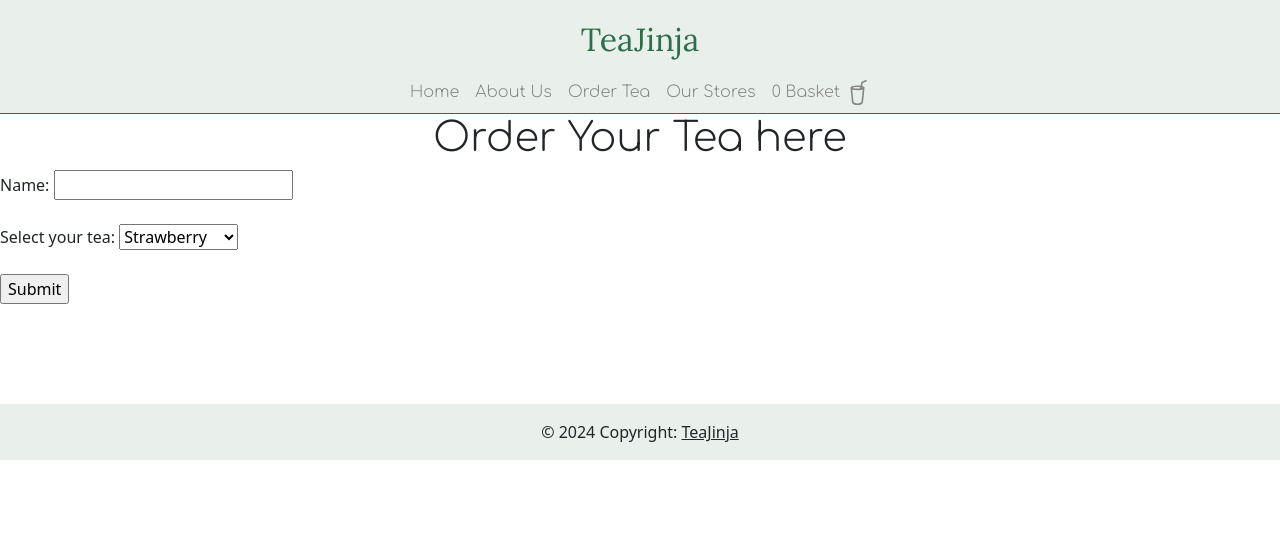
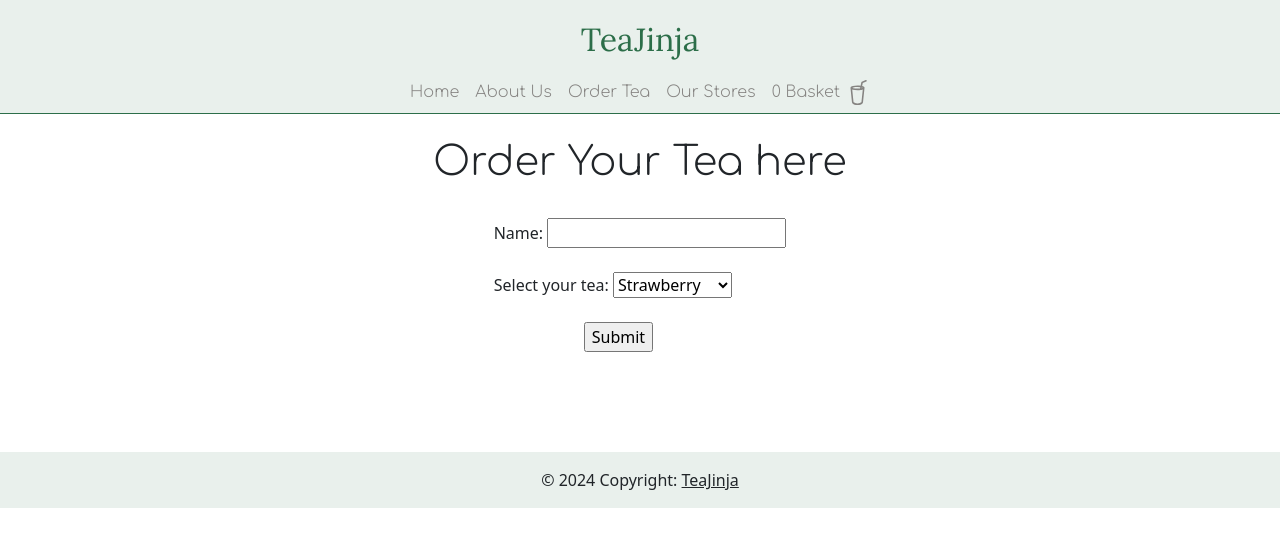
Before and after one commit to xiaojieee/week11_jen_shujie, a Flask app: page /basket/ in a window 1280 px wide. Shown: the top 547 px of the page. Run offline with Flask 3, Linux system fonts and the light colour scheme.

Commit message:
styled basket

```diff
--- a/application/templates/basket.html
+++ b/application/templates/basket.html
@@ -1,9 +1,11 @@
 {% extends "layout.html" %}
 {% block body_content %}
 
+<br>
+<h1>Order Your Tea here</h1>
+<br>
+<div style="display: flex; justify-content: center;">
 
-<body>
-  <h1>Order Your Tea here</h1>
   <form id="teaForm" method="post" action="{{ url_for('basket') }}">
     <label for="name">Name:</label>
     <input type="text" id="name" name="name" required><br><br>
@@ -20,7 +22,8 @@
       <option value="Honey Dew">Honey Dew</option>
     </select><br><br>
 
-    <input type="submit" value="Submit">
+    <input type="submit" value="Submit" style="margin-left: 90px;">
   </form>
-</body>
+
+</div>
 {% endblock %}
```
